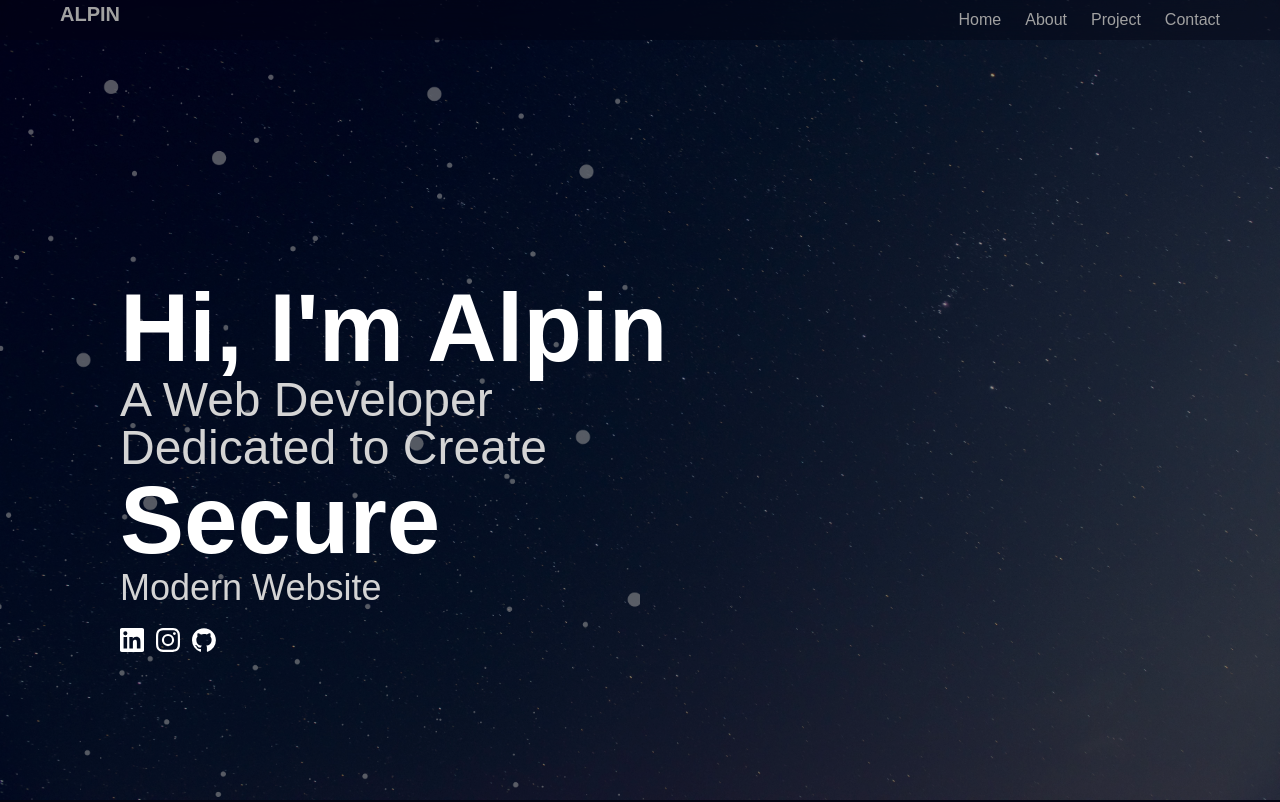
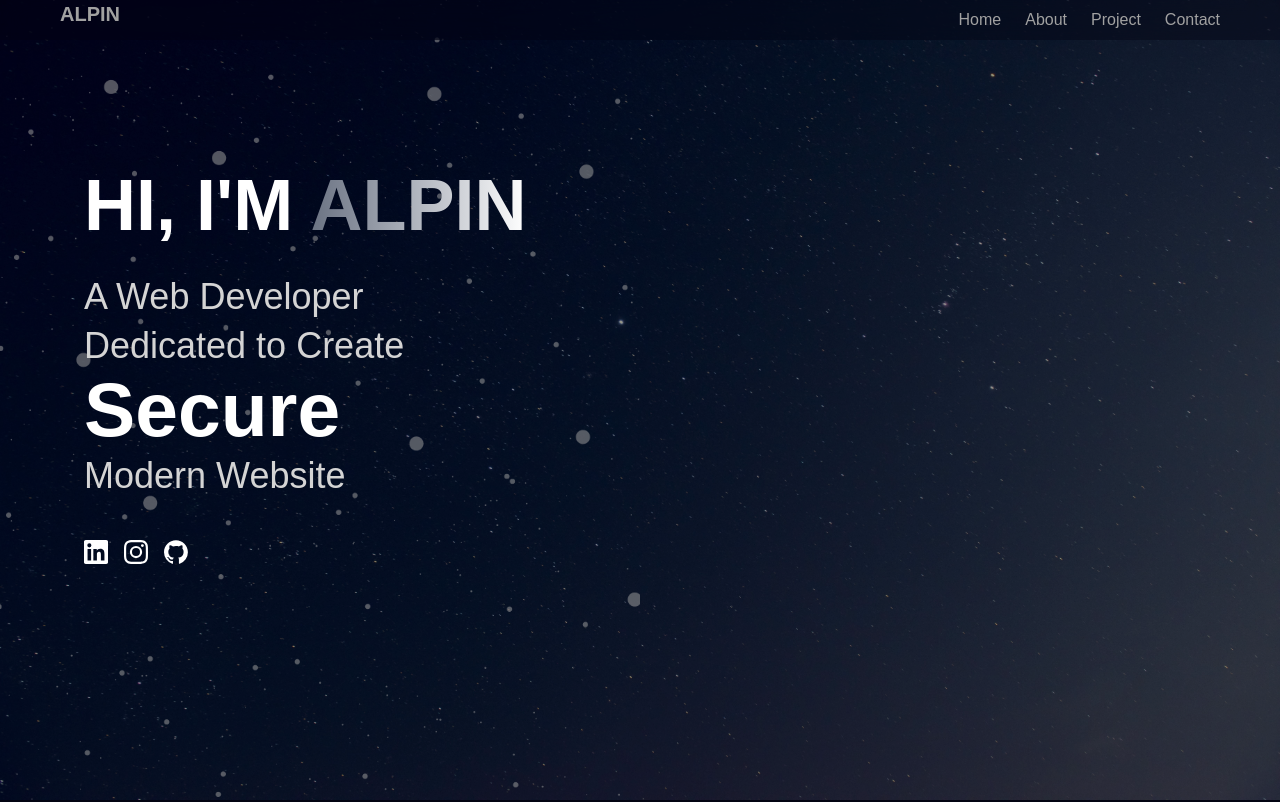
Before and after one commit to mynameisalvn/3d-alpin-portfolio, a React (Vite) app: page / in a window 1280 px wide. Shown: the top 802 px of the page. Built offline with nearby package versions, Linux system fonts and the light colour scheme; a web font is replaced by a local one.

Commit message:
Refactor HeroText component for improved layout and responsiveness; enhance animations and social links

```diff
--- a/src/components/HeroText.jsx
+++ b/src/components/HeroText.jsx
@@ -8,139 +8,157 @@ const HeroText = () => {
     hidden: { opacity: 0, x: -50 },
     visible: { opacity: 1, x: 0 },
   };
+
   return (
-    <div className="z-10 mt-25 text-center md:mt-70 md:text-left rounded-3xl bg-clip-text">
-      {/* Desktop View*/}
-      <div className="flex-col hidden md:flex c-space">
+    <div className="z-10 px-6 mt-20 md:mt-40 w-full max-w-6xl text-center md:text-left">
+      {/* Desktop View */}
+      <div className="hidden md:flex flex-col space-y-6">
         <motion.h1
-          className="text-8xl font-bold "
+          className="text-5xl md:text-7xl font-bold uppercase text-white leading-tight "
           variants={variants}
           initial="hidden"
           animate="visible"
           transition={{ delay: 0.5 }}
         >
-          Hi, <span>I'm Alpin</span> <br />
+          Hi, I'm {""}
+          <span className="bg-gradient-to-r text-transparent bg-clip-text from-gray-500 to-white">
+            Alpin
+          </span>
         </motion.h1>
-        <div className="flex flex-col items-start">
+
+        <motion.div className="space-y-1">
           <motion.p
-            className="text-5xl font-medium text-neutral-300"
+            className="text-3xl md:text-4xl font-medium text-neutral-300 leading-tight"
             variants={variants}
             initial="hidden"
             animate="visible"
             transition={{ delay: 0.5 }}
           >
-            A Web Developer <br /> Dedicated to Create
+            A Web Developer
           </motion.p>
-          <motion.div
+          <motion.p
+            className="text-3xl md:text-4xl font-medium text-neutral-300 leading-tight"
             variants={variants}
             initial="hidden"
             animate="visible"
-            transition={{ delay: 0.5 }}
+            transition={{ delay: 0.6 }}
           >
-            <FlipWords
-              words={words}
-              className="font-black text-white text-8xl"
-            />
-          </motion.div>
-          <motion.p
-            className="text-4xl font-medium text-neutral-300"
-            variants={variants}
-            initial="hidden"
-            animate="visible"
-            transition={{ delay: 0.5 }}
-          >
-            Modern Website
+            Dedicated to Create
           </motion.p>
+        </motion.div>
 
-          {/* Desktop Animated icon */}
-          <div className="mt-5 flex gap-3">
-            {mySocials.map((social, index) => (
-              <motion.a
-                key={social.name}
-                href={social.href}
-                variants={variants}
-                initial="hidden"
-                animate="visible"
-                transition={{ delay: 0.5 + index * 0.1 }}
-                whileHover={{ scale: 1.2, rotate: 3 }}
-                whileTap={{ scale: 0.9 }}
-              >
-                <motion.img
-                  src={social.icon}
-                  alt={social.name}
-                  className="w-6 h-6"
-                  whileHover={{ scale: 1.2 }}
-                  whileTap={{ scale: 0.95 }}
-                />
-              </motion.a>
-            ))}
-          </div>
+        {/* FlipWords Wrapper */}
+        <motion.div
+          className="relative h-[80px] -mt-10"
+          variants={variants}
+          initial="hidden"
+          animate="visible"
+          transition={{ delay: 0.7 }}
+        >
+          <FlipWords
+            words={words}
+            className="absolute inset-0 font-black text-white text-[clamp(2.5rem,6vw,5rem)] whitespace-nowrap"
+          />
+        </motion.div>
+
+        <motion.p
+          className="text-3xl md:text-4xl font-medium text-neutral-300"
+          variants={variants}
+          initial="hidden"
+          animate="visible"
+          transition={{ delay: 0.8 }}
+        >
+          Modern Website
+        </motion.p>
+
+        {/* Socials */}
+        <div className="mt-5 flex gap-4">
+          {mySocials.map((social, index) => (
+            <motion.a
+              key={social.name}
+              href={social.href}
+              target="_blank"
+              rel="noopener noreferrer"
+              variants={variants}
+              initial="hidden"
+              animate="visible"
+              transition={{ delay: 0.9 + index * 0.1 }}
+              whileHover={{ scale: 1.2, rotate: 3 }}
+              whileTap={{ scale: 0.95 }}
+            >
+              <motion.img
+                src={social.icon}
+                alt={social.name}
+                className="w-6 h-6"
+              />
+            </motion.a>
+          ))}
         </div>
       </div>
 
       {/* Mobile View */}
-      <div className="mt-15 sm:mt-25 md:mt-35 flex flex-col space-y-6 md:hidden">
+      <div className="md:hidden mt-10 flex flex-col space-y-6">
         <motion.p
-          className="text-4xl md:text-5xl font-black"
+          className="text-4xl font-black"
           variants={variants}
           initial="hidden"
           animate="visible"
           transition={{ delay: 0.5 }}
         >
-          I'm Alpin
+          Hi, I'm Alpin
         </motion.p>
-        <div>
-          <motion.p
-            className="mb-5 text-5xl md:text-7xl font-black text-neutral-300"
-            variants={variants}
-            initial="hidden"
-            animate="visible"
-            transition={{ delay: 0.5 }}
-          >
-            Building
-          </motion.p>
-          <motion.div
-            variants={variants}
-            initial="hidden"
-            animate="visible"
-            transition={{ delay: 0.5 }}
-          >
-            <FlipWords
-              words={words}
-              className="ml-2.5 font-bold text-white text-5xl md:text-6xl"
-            />
-          </motion.div>
-          <div>
-            <motion.p
-              className="mt-5 text-4xl md:text-5xl font-black text-neutral-300"
-              variants={variants}
-              initial="hidden"
-              animate="visible"
-              transition={{ delay: 0.5 }}
-            >
-              Website Applications
-            </motion.p>
-          </div>
-        </div>
-        {/* Animated on mobile */}
-        <div className="items-center flex gap-3 justify-center">
+
+        <motion.p
+          className="text-4xl font-medium text-neutral-300"
+          variants={variants}
+          initial="hidden"
+          animate="visible"
+          transition={{ delay: 0.6 }}
+        >
+          Building
+        </motion.p>
+
+        <motion.div
+          className="relative h-[50px] overflow-visible"
+          variants={variants}
+          initial="hidden"
+          animate="visible"
+          transition={{ delay: 0.7 }}
+        >
+          <FlipWords
+            words={words}
+            className="absolute inset-0 font-bold text-white text-[clamp(2rem,5vw,3.5rem)] whitespace-nowrap text-4xl"
+          />
+        </motion.div>
+
+        <motion.p
+          className="text-4xl font-medium text-neutral-300"
+          variants={variants}
+          initial="hidden"
+          animate="visible"
+          transition={{ delay: 0.8 }}
+        >
+          Website Applications
+        </motion.p>
+
+        <div className="flex justify-center gap-4 mt-4">
           {mySocials.map((social, index) => (
             <motion.a
               key={social.name}
               href={social.href}
+              target="_blank"
+              rel="noopener noreferrer"
               variants={variants}
               initial="hidden"
               animate="visible"
-              transition={{ delay: 0.5 + index * 0.1 }}
+              transition={{ delay: 0.9 + index * 0.1 }}
               whileHover={{ scale: 1.2, rotate: 3 }}
-              whileTap={{ scale: 0.9 }}
+              whileTap={{ scale: 0.95 }}
             >
               <motion.img
                 src={social.icon}
                 alt={social.name}
                 className="w-6 h-6"
-                whileHover={{ scale: 1.2 }}
-                whileTap={{ scale: 0.95 }}
               />
             </motion.a>
           ))}
```
